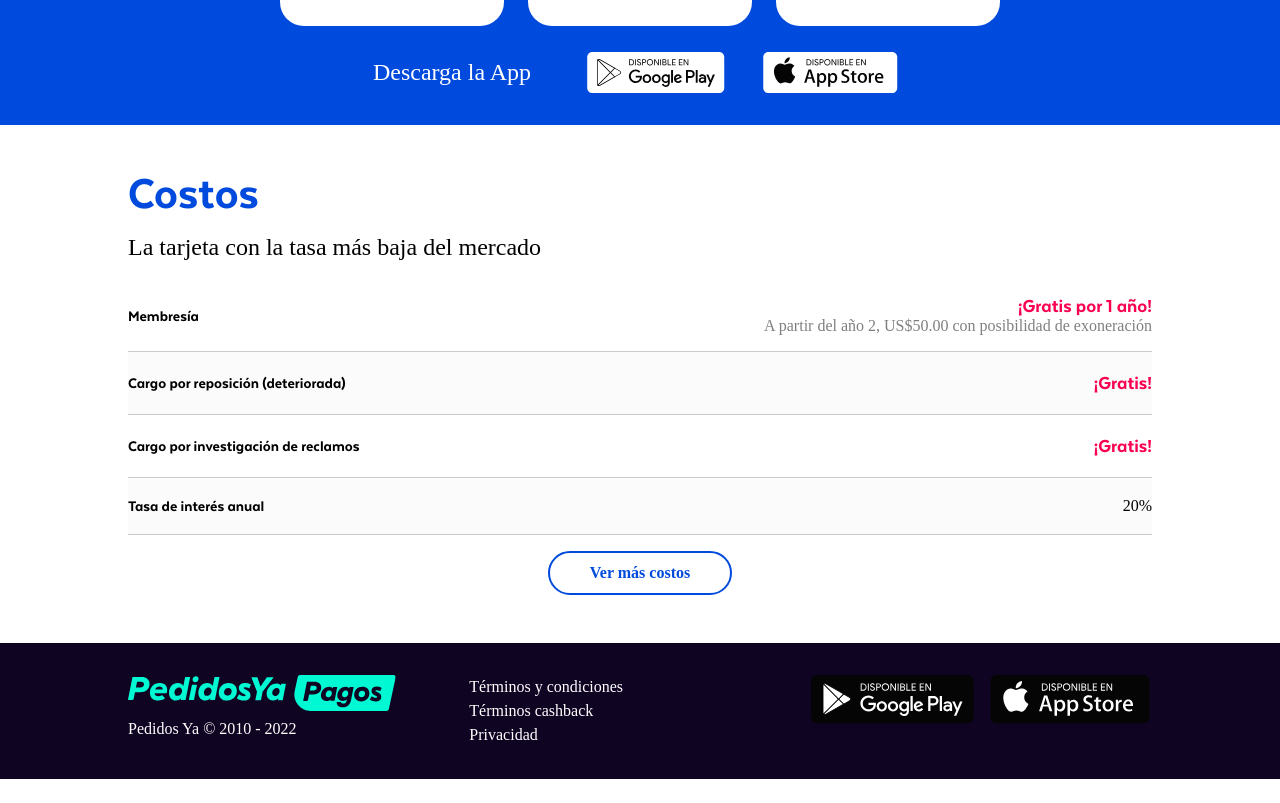
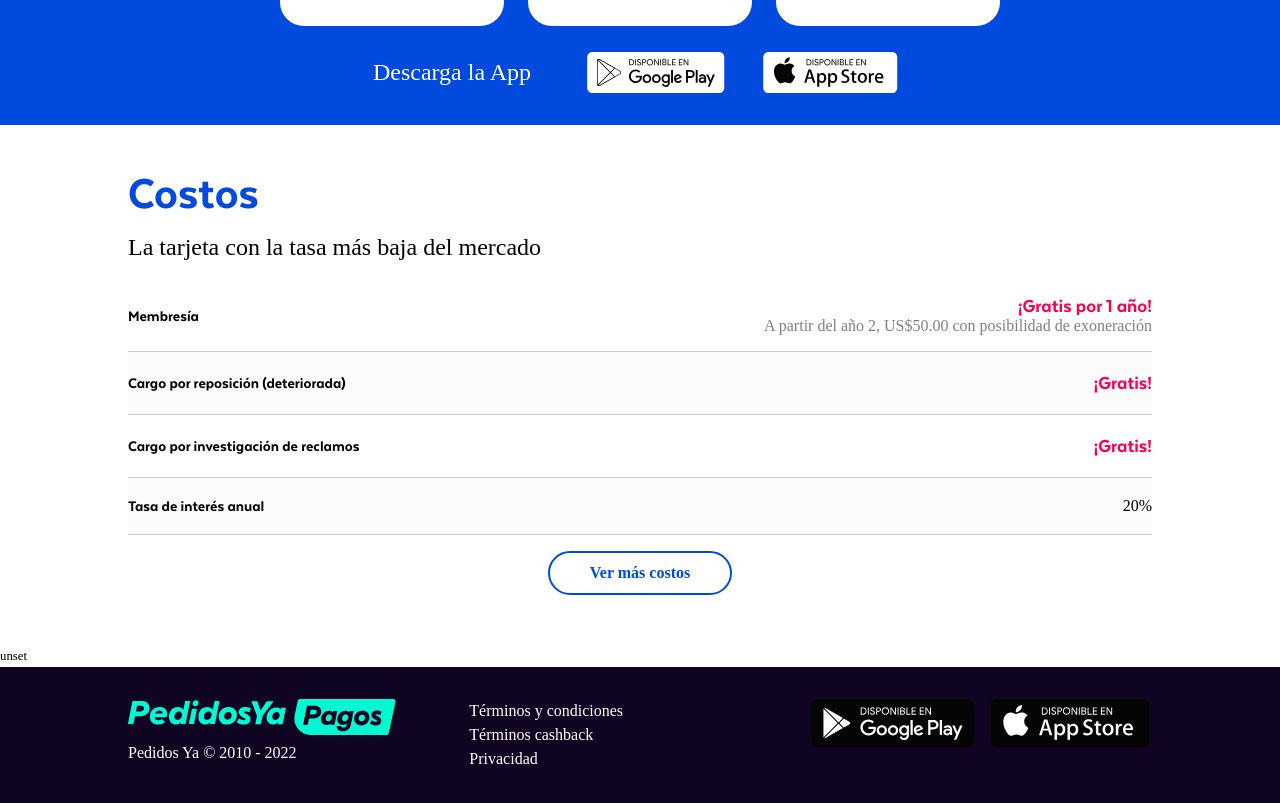
Before and after one commit to MrSzasz/peya-next, a Next.js app: page / in a window 1280 px wide. Shown: the part 3288-4091 px from the top of the page. Before the commit the page ends 4067 px from the top, so only its background shows below. Built offline with nearby package versions, Linux system fonts and the light colour scheme; no server answers; the database is empty; a web font is replaced by a local one.

Commit message:
env test

```diff
--- a/pages/index.jsx
+++ b/pages/index.jsx
@@ -42,6 +42,7 @@ const Home = ({ heroDataFromDB, promoDataFromDB }) => {
         <PromoCarousel imagesArray={promoDataFromDB} />
         <Steps />
         <Prices />
+        <small>{process.env.NEXT_PUBLIC_FRBS_APIKEY_ENVKEY}</small>
       </main>
       <AnimatePresence>
         {showPopUp ? <PopUp fn={openModal} /> : null}
```
